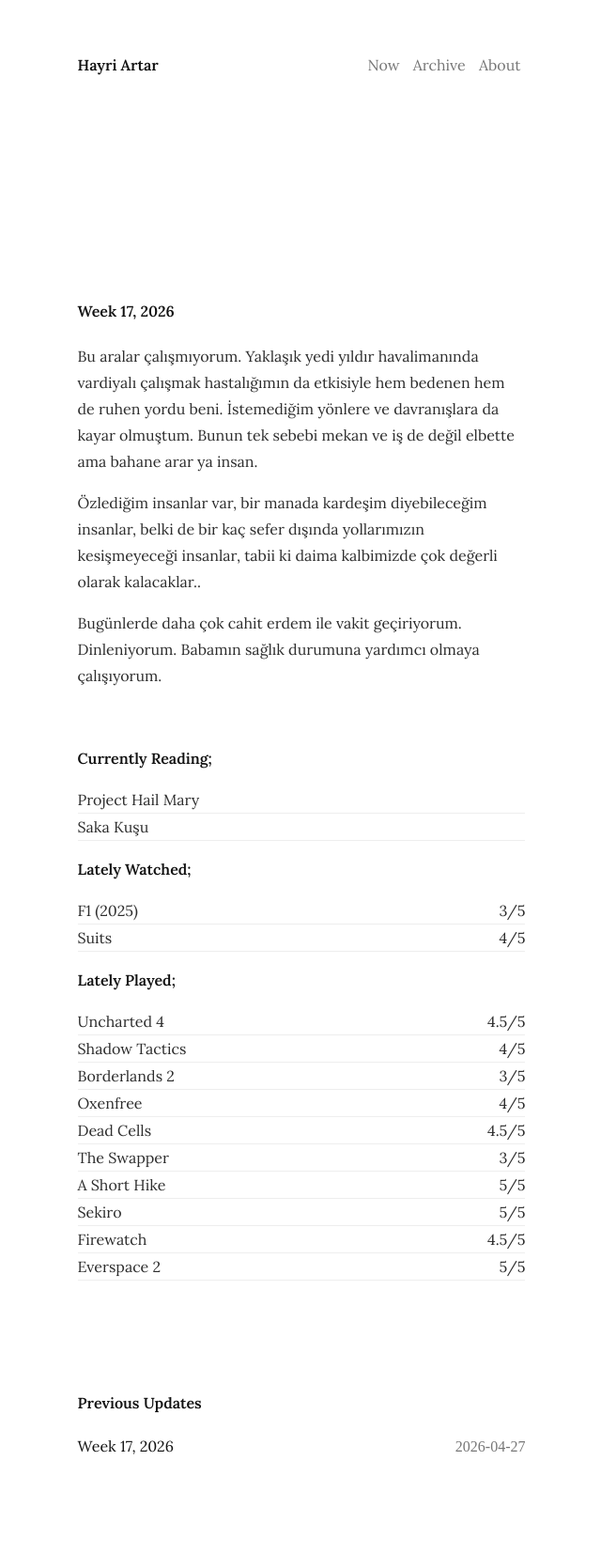
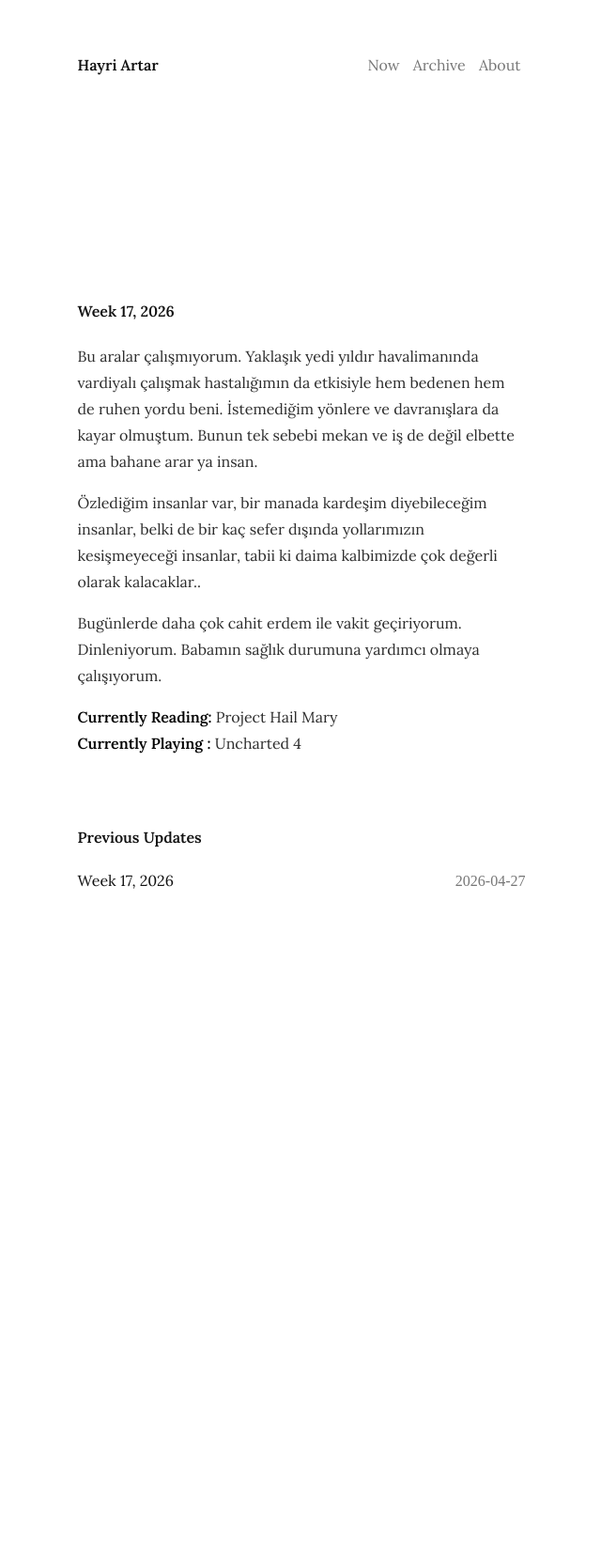
Before and after one commit to hayriartar/hayriartar.github.io, a Jekyll site: the page built from now/index.html, in a window 1280 px wide. Shown: the whole page at 94% size, without its empty margins (319-959 px from the left). Built offline with Jekyll 4.4.1, drawn with Linux system fonts in a browser that asks for light colours; after the commit the page ends 1052 px from its top, so only the background shows below that.

Commit message:
some css changes

```diff
--- /dev/null
+++ b/_includes/Lists.html
@@ -0,0 +1,5 @@
+<div class="lists" id="lists-menu">
+  <a href="{{ '/games/' | relative_url }}">Games</a>
+  <a href="{{ '/movies/' | relative_url }}">Movies</a>
+  <a href="{{ '/tvseries/' | relative_url }}">TV Series</a>
+</div>
--- a/assets/css/custom.css
+++ b/assets/css/custom.css
@@ -103,9 +103,9 @@
 .baslik {  }
 .baslik a { color:#111; padding-top: 2px; padding-bottom: 2px; font-weight: 600; }
 
-.navbar { margin-top: 10px; }
-.navbar a { padding: 2px 5px 4px 5px; color: #777;  order: 1px solid #fefefe; order-radius:12px; }
-.navbar a:hover { color: #666; border-bottom: 1px solid #ccc; ackground: #fff; }
+.navbar, .lists { margin-top: 10px; }
+.navbar a, .lists a { padding: 2px 5px 4px 5px; color: #777;  order: 1px solid #fefefe; order-radius:12px; }
+.navbar a:hover, .lists a:hover { color: #666; border-bottom: 1px solid #ccc; ackground: #fff; }
 
 .motto {
   margin-top: 0px;
--- a/now/index.html
+++ b/now/index.html
@@ -13,76 +13,10 @@
   {{ latest.content }}
 </article>
 
+
+<b>Currently Reading:</b> Project Hail Mary
 <br>
-
-<ul class="library-list">
-
-<h3>Currently Reading;</h3>
-<li>
-<span class="item-title">Project Hail Mary</span>
-<span class="item-rating"></span>
-</li>
-<li>
-<span class="item-title">Saka Kuşu</span>
-<span class="item-rating"></span>
-</li>
-
-<h3>Lately Watched;</h3>
-
-<li>
-<span class="item-title">F1 (2025)</span>
-<span class="item-rating">3/5</span>
-</li>
-<li>
-<span class="item-title">Suits</span>
-<span class="item-rating">4/5</span>
-</li>
-
-
-<h3>Lately Played;</h3>
-
-<li>
-<span class="item-title">Uncharted 4</span>
-<span class="item-rating">4.5/5</span>
-</li>
-<li>
-<span class="item-title">Shadow Tactics</span>
-<span class="item-rating">4/5</span>
-</li>
-<li>
-<span class="item-title">Borderlands 2</span>
-<span class="item-rating">3/5</span>
-</li>
-<li>
-<span class="item-title">Oxenfree</span>
-<span class="item-rating">4/5</span>
-</li>
-<li>
-<span class="item-title">Dead Cells</span>
-<span class="item-rating">4.5/5</span>
-</li>
-<li>
-<span class="item-title">The Swapper</span>
-<span class="item-rating">3/5</span>
-</li>
-<li>
-<span class="item-title">A Short Hike</span>
-<span class="item-rating">5/5</span>
-</li><li>
-<span class="item-title">Sekiro</span>
-<span class="item-rating">5/5</span>
-</li>
-<li>
-<span class="item-title">Firewatch</span>
-<span class="item-rating">4.5/5</span>
-</li>
-<li>
-<span class="item-title">Everspace 2</span>
-<span class="item-rating">5/5</span>
-</li>
-
-
-</ul>
+<b>Currently Playing :</b> Uncharted 4
 
 <br><br><br>
 
```
Also changed, not shown: archive/index.html (+6 -1 lines), games/index.md (+39 -35 lines), movies/index.md (added, +69 -0 lines), tvseries/index.md (added, +41 -0 lines).
